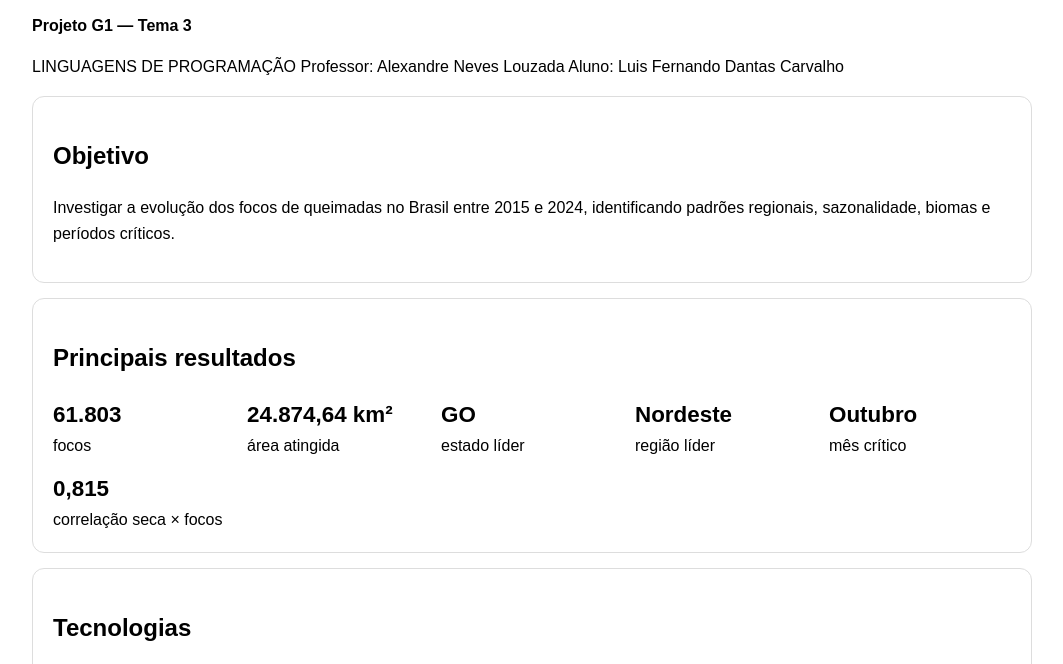
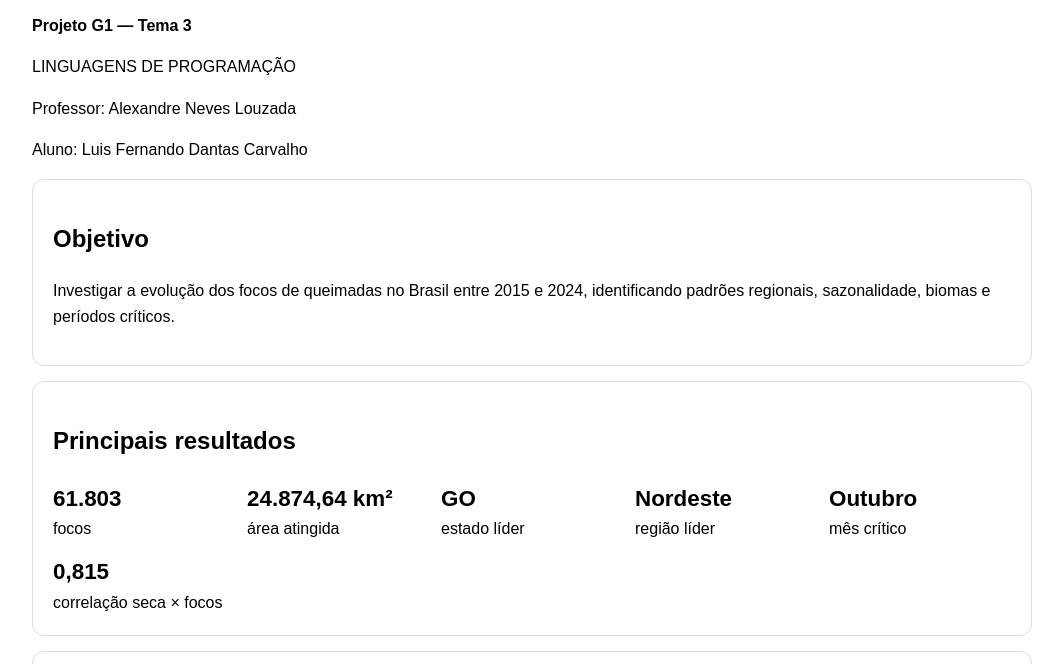
Before and after one commit to FonFonauta/Analise-de-queimadas-no-Brasil, a plain HTML site: page index.html in a window 1280 px wide. Shown: the part 116-780 px from the top of the page, without its empty margins (108-1171 px from the left). Drawn offline with Linux system fonts and the light colour scheme.

Commit message:
Refactor HTML structure and update Streamlit link
Updated the presentation of programming languages and instructor information. Changed the Streamlit link to the actual dashboard URL.

```diff
--- a/index.html
+++ b/index.html
@@ -16,9 +16,9 @@
 <body>
   <h1>🔥 Análise de Queimadas no Brasil</h1>
   <p><strong>Projeto G1 — Tema 3</strong></p>
-  <p> LINGUAGENS DE PROGRAMAÇÃO
-Professor: Alexandre Neves Louzada
-Aluno: Luis Fernando Dantas Carvalho </p>
+  <p> LINGUAGENS DE PROGRAMAÇÃO</p>
+  <p>Professor: Alexandre Neves Louzada</p>
+  <p>Aluno: Luis Fernando Dantas Carvalho </p>
 
   <div class="card">
     <h2>Objetivo</h2>
@@ -46,7 +46,7 @@ Aluno: Luis Fernando Dantas Carvalho </p>
   <div class="card">
     <h2>Dashboard</h2>
     <p>Depois de publicar no Streamlit, substitua o endereço abaixo pelo link real do seu dashboard.</p>
-    <a class="button" href="https://streamlit.io/" target="_blank">Abrir Streamlit</a>
+    <a class="button" href="https://queimadas-brasil-g1.streamlit.app/" target="_blank">Abrir Streamlit</a>
   </div>
 
   <div class="card">
```
